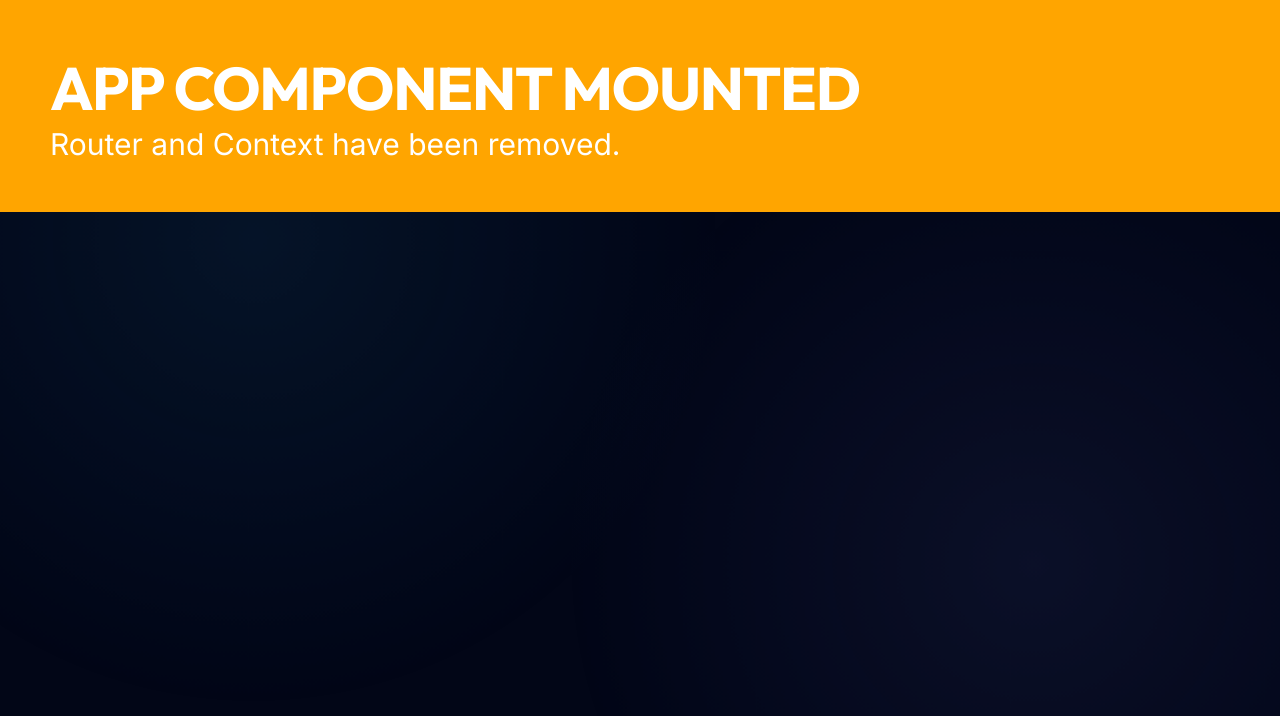
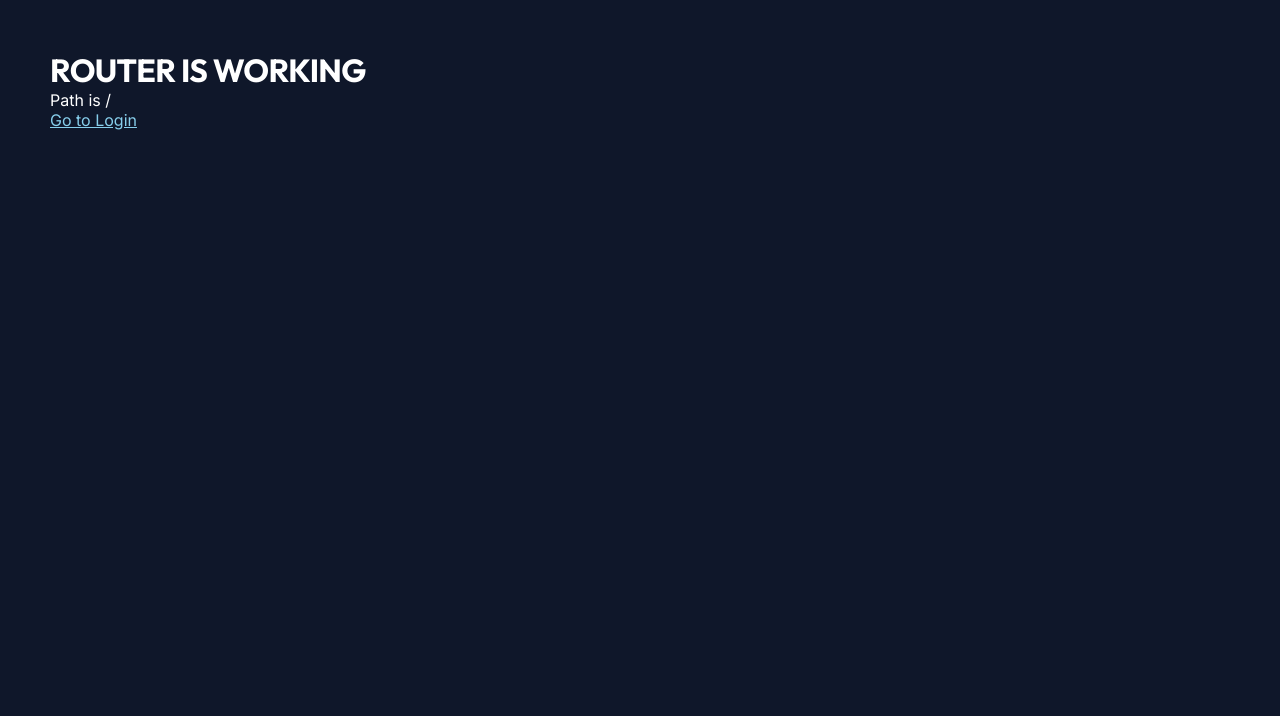
Before and after one commit to Hyphysaurus/arkhe, a React (Vite) app: page / in a window 1280 px wide. Shown: the top 716 px of the page. Built offline with nearby package versions, Linux system fonts and the light colour scheme; no server answers.

Commit message:
debug: Re-introduce Router and Login (No AuthContext)

```diff
--- a/src/App.jsx
+++ b/src/App.jsx
@@ -1,8 +1,26 @@
+import { BrowserRouter, Routes, Route, Navigate } from "react-router-dom";
+import Login from "./components/Login";
+
 export default function App() {
   return (
-    <div style={{ padding: 50, color: 'white', fontSize: 30, background: 'orange' }}>
-      <h1>APP COMPONENT MOUNTED</h1>
-      <p>Router and Context have been removed.</p>
-    </div>
+    <BrowserRouter>
+      {/*
+        NO CONTEXT PROVIDER YET.
+        Just testing if Routes + Login Component can mount without crashing.
+      */}
+      <div style={{ background: '#0f172a', minHeight: '100vh', color: 'white' }}>
+        <Routes>
+          <Route path="/" element={
+            <div style={{ padding: 50 }}>
+              <h1>ROUTER IS WORKING</h1>
+              <p>Path is /</p>
+              <a href="/login" style={{ color: 'skyblue' }}>Go to Login</a>
+            </div>
+          } />
+          <Route path="/login" element={<Login />} />
+          <Route path="*" element={<Navigate to="/" replace />} />
+        </Routes>
+      </div>
+    </BrowserRouter>
   );
 }
```
